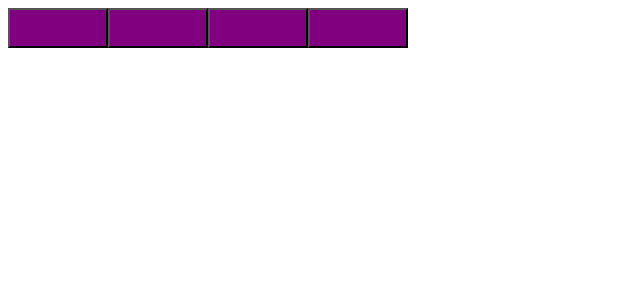
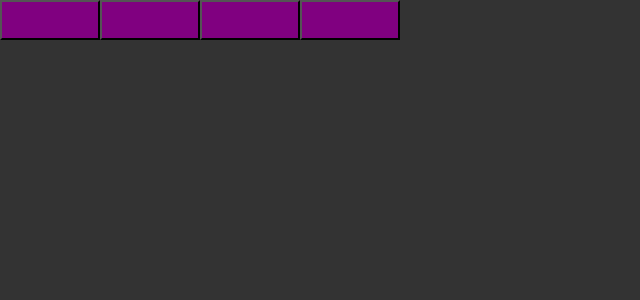
Before and after one commit to alandlan/IgniteReact-Projeto2, a React (Vite) app in the folder ignite-timer/: page / in a window 1280 px wide. Shown: the top 300 px of the page, without its empty margins (0-640 px from the left). Built offline with nearby package versions, Linux system fonts and the light colour scheme.

Commit message:
adiciona global styles

```diff
--- a/ignite-timer/src/App.tsx
+++ b/ignite-timer/src/App.tsx
@@ -1,5 +1,6 @@
 import { ThemeProvider } from "styled-components";
 import { Button } from "./components/Button";
+import { GlobalStylesw } from "./styles/global";
 import { defautTheme } from "./styles/theme/default";
 
 function App() {
@@ -10,6 +11,8 @@
       <Button variant="secondary"/>
       <Button variant="danger"/>
       <Button variant="success"/>
+
+      <GlobalStylesw />
     </ThemeProvider>
   )
 }
--- /dev/null
+++ b/ignite-timer/src/styles/global.ts
@@ -0,0 +1,14 @@
+import { createGlobalStyle } from 'styled-components';
+
+export const GlobalStylesw = createGlobalStyle`
+    * {
+        margin: 0;
+        padding: 0;
+        box-sizing: border-box;
+    }
+
+    body {
+        background: #333;
+        color: #FFF;
+    }
+`;
```
